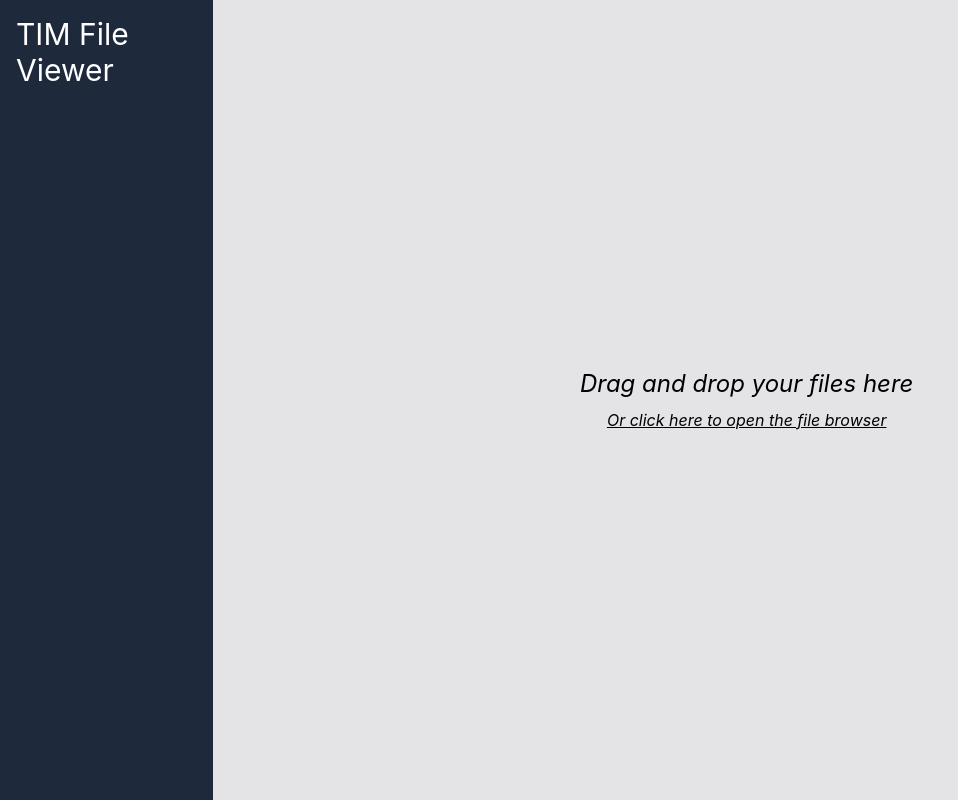
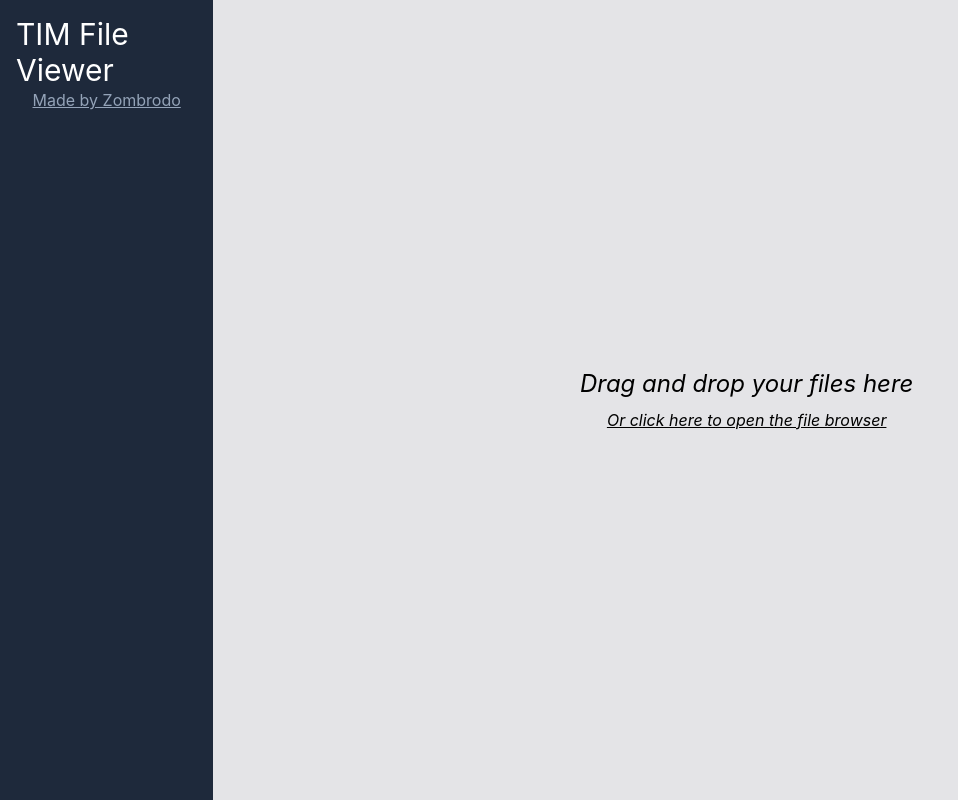
Before and after one commit to zombrodo/tim-viewer, a React (Vite) app: page / in a window 1280 px wide. Shown: the whole page, without its empty margins (0-958 px from the left). Built offline with nearby package versions, Linux system fonts and the light colour scheme; a web font is replaced by a local one.

Commit message:
add: place drag and drop across whole screen, allow more uploads than just the first lot

```diff
--- a/src/App.tsx
+++ b/src/App.tsx
@@ -1,14 +1,51 @@
-import FileContextProvider from "./contexts/FileContext";
+import { parse } from "@zombrodo/tim-parser";
+import FileContextProvider, {
+  FileAction,
+  useFileState,
+} from "./contexts/FileContext";
 import Sidebar from "./sections/Sidebar";
 import Workspace from "./sections/Workspace";
+import FileDropZone from "./components/FileDropZone";
+import { PropsWithChildren } from "react";
+
+async function parseFile(file: File) {
+  const buffer = await file.arrayBuffer();
+  const data = parse(buffer);
+  return {
+    file,
+    data,
+  };
+}
+
+function FileUploadContainer({ children }: PropsWithChildren) {
+  const { dispatch } = useFileState();
+  const onFileUpload = (files: FileList | null) => {
+    if (files) {
+      Promise.all([...files].map(parseFile)).then((data) =>
+        dispatch({
+          type: FileAction.Add,
+          payload: data,
+        })
+      );
+    }
+  };
+  return <FileDropZone onFileDrop={onFileUpload}>{children}</FileDropZone>;
+}
 
 function App() {
   return (
     <FileContextProvider>
+      <FileUploadContainer>
         <div className="w-full h-full grid grid-cols-12">
           <div className="bg-slate-800 col-span-2 p-4 flex flex-col items-center text-white max-h-screen">
             <div className="flex flex-col items-center">
               <h1 className="text-3xl">TIM File Viewer</h1>
+              <a
+                href="https://github.com/zombrodo"
+                className="underline text-slate-400 hover:text-slate-200 font-xs"
+              >
+                Made by Zombrodo
+              </a>
             </div>
             <Sidebar />
           </div>
@@ -16,6 +53,7 @@ function App() {
             <Workspace />
           </div>
         </div>
+      </FileUploadContainer>
     </FileContextProvider>
   );
 }
--- a/src/components/FileDropZone.tsx
+++ b/src/components/FileDropZone.tsx
@@ -2,8 +2,6 @@ import { PropsWithChildren, DragEvent } from "react";
 
 export interface FileDropZoneProps {
   onFileDrop(files: FileList): void;
-  onDragOver(): void;
-  onDragEnd(): void;
 }
 
 function preventDragDefaults<T extends Function>(fn: T) {
@@ -16,8 +14,6 @@ function preventDragDefaults<T extends Function>(fn: T) {
 
 export default function FileDropZone({
   onFileDrop,
-  onDragOver: onDragEnter,
-  onDragEnd: onDragExit,
   children,
 }: PropsWithChildren<FileDropZoneProps>) {
   const onDrop = (event: DragEvent) => {
@@ -25,15 +21,15 @@ export default function FileDropZone({
     if (data) {
       onFileDrop(data);
     }
-
-    onDragExit()
   };
 
   return (
     <div
-      className="w-full h-full"
-      onDragOver={preventDragDefaults(onDragEnter)}
-      onDragEnd={preventDragDefaults(onDragExit)}
+      id="file-drop-zone"
+      className="w-full h-full bg-transparent"
+      onDragOver={preventDragDefaults(() => null)}
+      onDragEnd={preventDragDefaults(() => null)}
+      onDrag={preventDragDefaults(() => null)}
       onDrop={preventDragDefaults(onDrop)}
     >
       {children}
--- a/src/components/FileList.tsx
+++ b/src/components/FileList.tsx
@@ -81,7 +81,7 @@ export default function FileList({
   onItemSelect,
 }: FileListProps) {
   return (
-    <div className="flex flex-col w-full">
+    <div className="flex flex-col w-full last:pb-4">
       {files.map((f, i) => (
         <FileListItem
           file={f}
--- a/src/sections/FileUpload.tsx
+++ b/src/sections/FileUpload.tsx
@@ -1,5 +1,4 @@
 import { FileAction, useFileState } from "../contexts/FileContext";
-import FileDropZone from "../components/FileDropZone";
 import { parse } from "@zombrodo/tim-parser";
 
 async function parseFile(file: File) {
@@ -25,11 +24,6 @@ export default function FileUpload() {
   };
 
   return (
-    <FileDropZone
-      onDragEnd={() => null}
-      onDragOver={() => null}
-      onFileDrop={onFileUpload}
-    >
     <div className="p-4 w-full h-full">
       <div
         className={`w-full h-full flex flex-col gap-2 items-center justify-center`}
@@ -50,6 +44,5 @@ export default function FileUpload() {
         />
       </div>
     </div>
-    </FileDropZone>
   );
 }
```
Also changed, not shown: 1 other file (tests, documents, lock files or other folders). Lines whose indentation alone changed are shown as unchanged.
